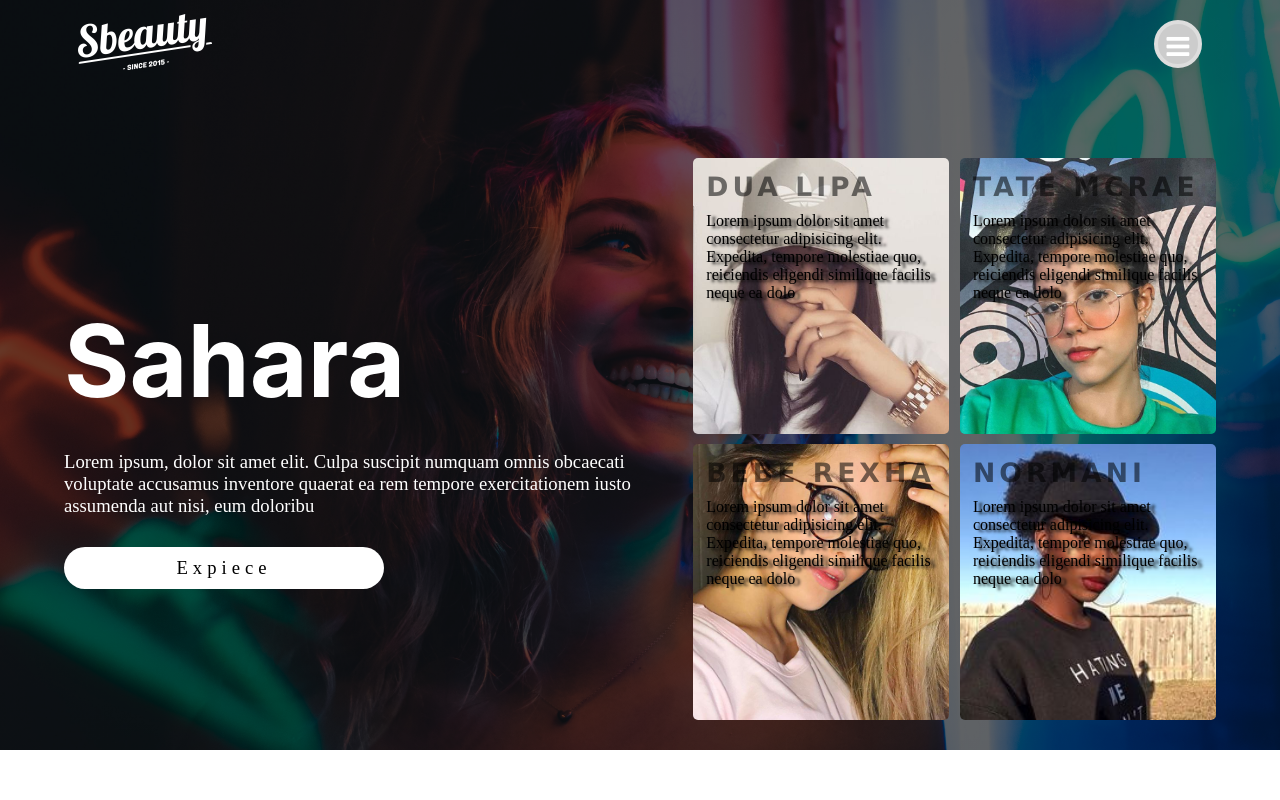
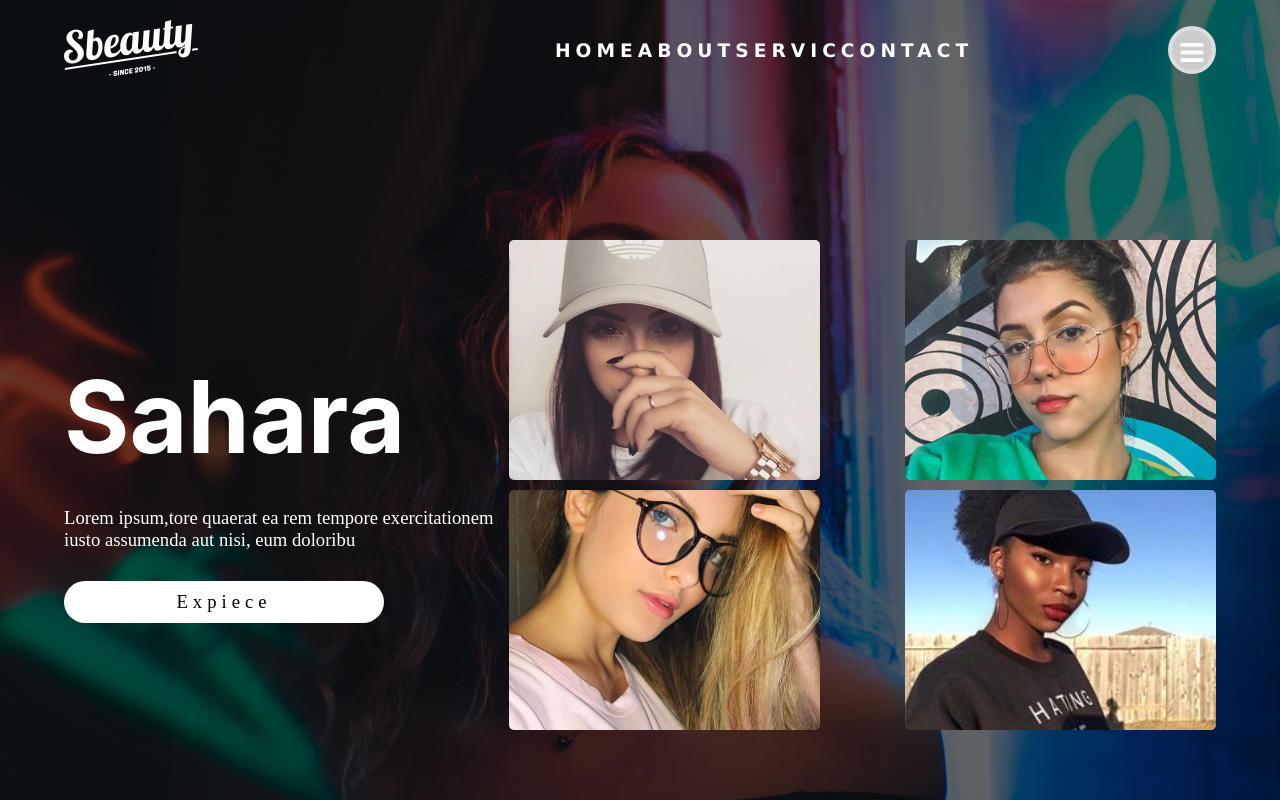
Before and after one commit to vitorinojoseneto/test, a plain HTML site: page index.html in a window 1280 px wide. Drawn offline with nearby package versions, Linux system fonts and the light colour scheme.

Commit message:
atauallizando tudo por aqui

```diff
--- a/assets/css/style.css
+++ b/assets/css/style.css
@@ -11,31 +11,23 @@
     width: 90%;
 }
 .header_master{
+    width: 100%;
+    height: 100vh;
     background: linear-gradient(40deg,#0009,#0009),url('../imagem/pexels-max-andrey-2669601.jpg');
     background-size: cover;
     background-position:center;
-    position: fixed;
-    width: 100%;
-    left: 0;
-    top: 0;
-    right: 0;
-    height: 750px;
 }
 .content_header{
     display: flex;
     justify-content: space-between;
     align-items: center;
-    padding: 14px;
+    min-height: 100px;
 }
 .lister_ul_navbar{
     display: flex;
     justify-content: space-between;
     align-items: center;
-    transform: translateX(1000px);
-    transition: 3s ease-in-out all;
-}
-.list_navbar{
-    margin-right: 25px;
+    width: 20vw;
 }
 .anchor_navbar{
     color: white;
@@ -65,23 +57,15 @@
     color: white;
 }
 /***************************/
-#navSlide.navbar {
-    animation-name: menuLateral;
-    animation-duration: 1s;
-    animation-fill-mode: forwards;
-}
-@keyframes menuLateral{
-    0% {opacity: 0;}
-    85%{opacity: 0;}
-    90%{opacity: 1;}
-    100% {opacity: 1;transform: translateX(244px);transition: 22s ease;}
-
-}
 /*************/
 .first_section{
-    margin: 70px 0;
     display: flex;
-    align-items: center;
+    justify-content: space-between;
+    align-items: flex-end;
+    height: 80vh;
+}
+.content_first_section{
+    height: 60%;
 }
 .heading_first_section{
     font-size: 100px;
@@ -114,50 +98,35 @@
     width: 100%;
 }
 .card1{
-    padding: 13px;
+    display: flex;
+    flex-direction: column;
+
     width: 44%;
     margin-bottom: 10px;
-    height: 250px;
+    height: 30vh;
     border-radius: 5px;
-    border: none;
-    transition: .4s ease-in-out;
-    overflow: hidden;
 }
-.card1:hover{
-    transform: scale(90%);
-    width:260px;
-    height: 260px;
-    border-radius: 50%;
-    border: 2px solid indigo;
-    overflow: hidden;
-}
-.heading_4_first_section{
-    text-align: left;
-    font-size: 20pt;
-    font-family: Verdana, Geneva, Tahoma, sans-serif;
-    color: #0008;
-    letter-spacing: 4px;
-    margin-bottom: 10px;
-}
-.paragraph_card_first_section{
-    text-shadow: 5px 2px 3px black;
-}
+
 .one{
     background: url('../imagem/8b57fd1f4fd043eb5cd642ee94fb540e.jpg');
     background-size: cover;
+    background-position: center;
 }
 .two{
 
     background: url('../imagem/de98b274aabd44a82442581c009a0fa8.jpg');
     background-size: cover;
+    background-position: center;
 }
 .three{
 
     background: url('../imagem/d931ae0db615dc45c6b3ca7b9763dac4.jpg');
     background-size: cover;
+    background-position: center;
 }
 .four{
 
     background: url('../imagem/94d6e7091a239fd63a0b8b6eeadcda1e.jpg');
     background-size: cover;
+    background-position: center;
 }
--- a/index.html
+++ b/index.html
@@ -8,6 +8,7 @@
     <link rel="stylesheet" href="assets/css/font-awesome.min.css">
     <link rel="stylesheet" href="assets/css/responsive.css">
     <link rel="stylesheet" href="assets/css/style.css">
+    <link rel="shortcut icon" href="assets/imagem/W_logo_2.png" type="image/x-icon">
 <!--LINKs----------------------------->
     <title>Sbeauty</title>
     <!--TITLE------------------------>
@@ -33,32 +34,25 @@
                 <section class="first_section">
                     <div class="content_first_section">
                         <h1 class="heading_first_section">Sahara</h1>
-                        <p class="paragraph_first_section">Lorem ipsum, dolor sit amet  elit. Culpa suscipit numquam omnis obcaecati voluptate accusamus inventore quaerat ea rem tempore exercitationem iusto assumenda aut nisi, eum doloribu</p>
+                        <p class="paragraph_first_section">Lorem ipsum,tore quaerat ea rem tempore exercitationem iusto assumenda aut nisi, eum doloribu</p>
                         <a href="#" class="anchor_first_section">Expiece</a>
                     </div>
                    <div class="card_first_section_2">
                        <div class="card1 one">
-                           <h4 class="heading_4_first_section">DUA LIPA</h4>
-                           <p class="paragraph_card_first_section">Lorem ipsum dolor sit amet consectetur adipisicing elit. Expedita, tempore molestiae quo, reiciendis eligendi similique facilis neque ea dolo</p>
-                     </div>
+                          </div>
                        <div class="card1 two">
-                        <h4 class="heading_4_first_section">TATE MCRAE</h4>
-                        <p class="paragraph_card_first_section">Lorem ipsum dolor sit amet consectetur adipisicing elit. Expedita, tempore molestiae quo, reiciendis eligendi similique facilis neque ea dolo</p>
-                    </div>
+                          </div>
                        <div class="card1 three">
-                        <h4 class="heading_4_first_section">BEBE REXHA</h4>
-                        <p class="paragraph_card_first_section">Lorem ipsum dolor sit amet consectetur adipisicing elit. Expedita, tempore molestiae quo, reiciendis eligendi similique facilis neque ea dolo</p>
-                    </div>
+                        </div>
                        <div class="card1 four">
-                        <h4 class="heading_4_first_section">NORMANI</h4>
-                        <p class="paragraph_card_first_section">Lorem ipsum dolor sit amet consectetur adipisicing elit. Expedita, tempore molestiae quo, reiciendis eligendi similique facilis neque ea dolo</p>
-                   </div>
+                        </div>
              </div>
                    </div>
                 </section>
             </div>
         </header>
     </main>
+    <script src="https://cdn.jsdelivr.net/npm/vue@2.7.14/dist/vue.js"></script>
     <script src="assets/js/home.js"></script>
 </body>
 </html>
```
